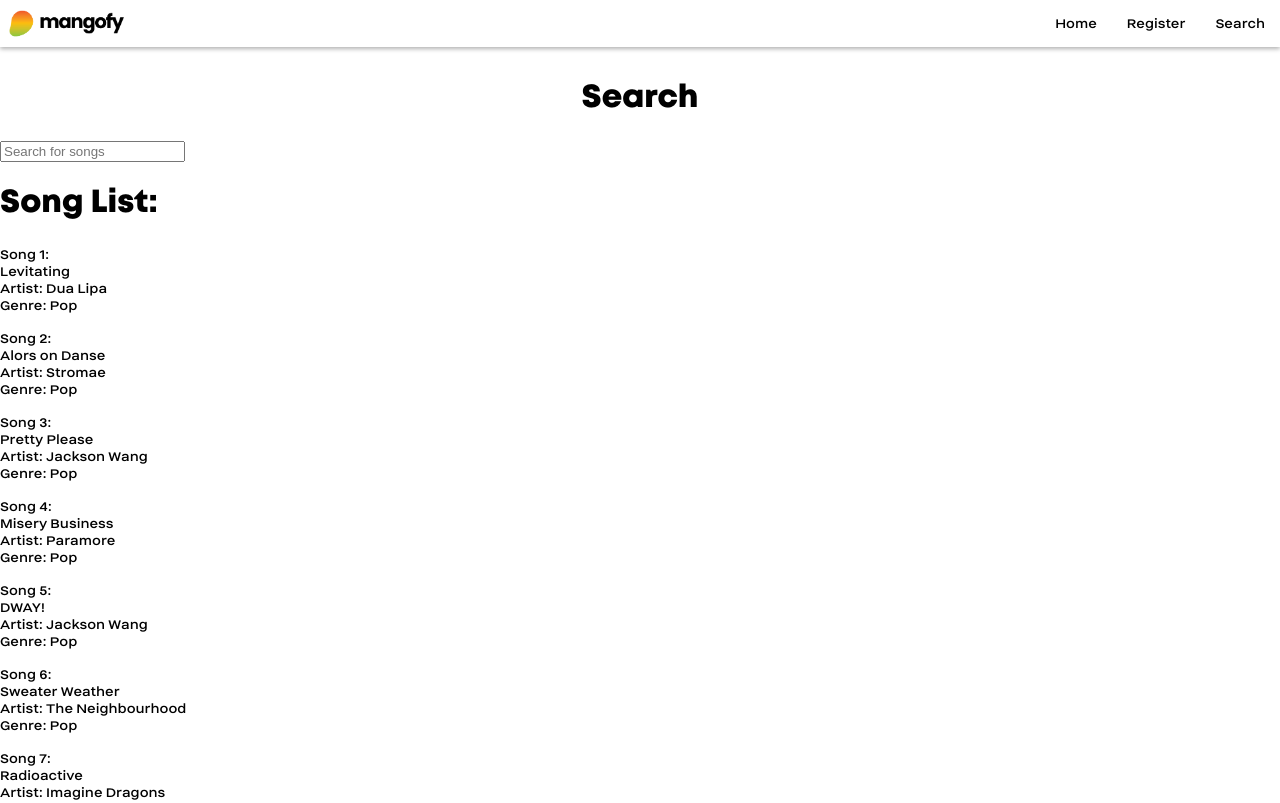
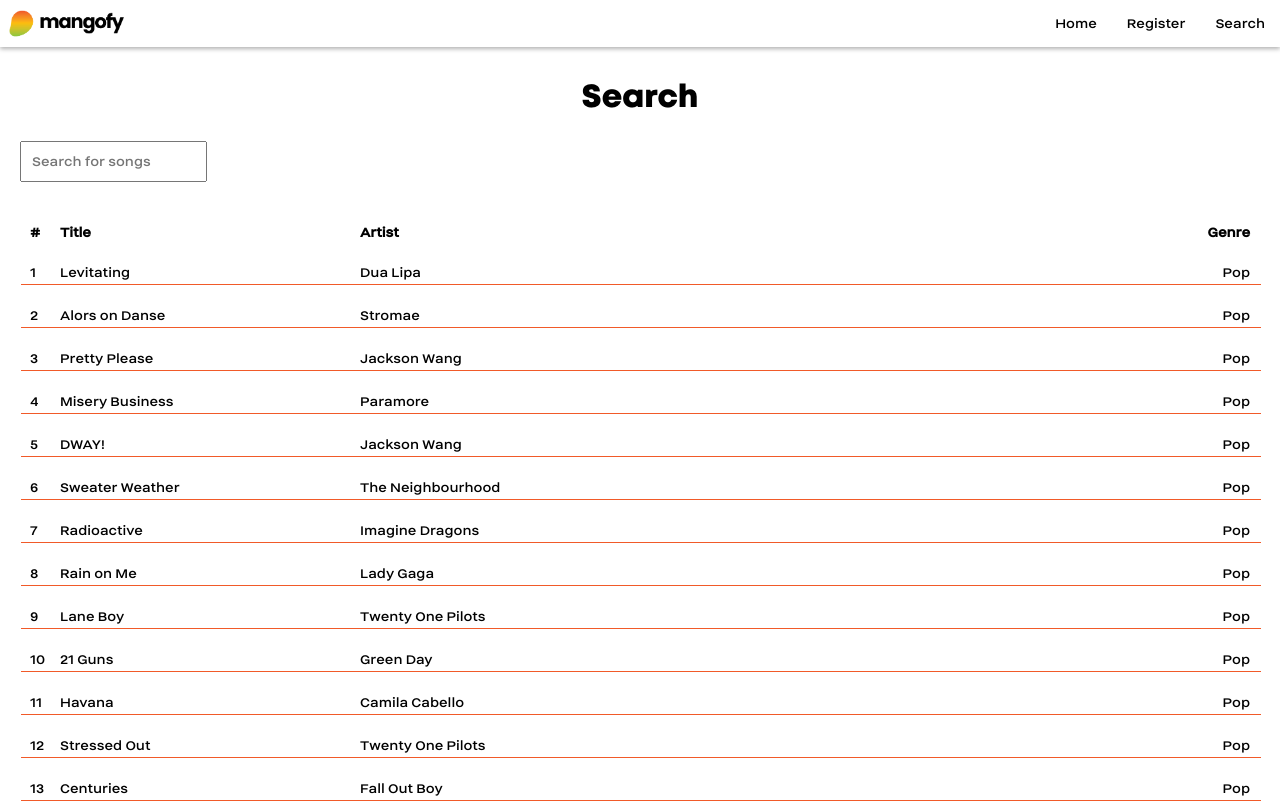
Before and after one commit to jreysp/mangofy, a React (Create React App) app: page /search in a window 1280 px wide. Shown: the top 803 px of the page. Built offline with nearby package versions, Linux system fonts and the light colour scheme; no server answers.

Commit message:
Stylized song list on search page

```diff
--- a/src/App.css
+++ b/src/App.css
@@ -73,6 +73,55 @@
 
 li a:hover {
   color:#F15A29;
+}
+
+.search input {
+  padding-left: 10px;
+  padding-top: 10px;
+  padding-bottom: 10px;
+  font-size: 16px;
+  font-family: "Helmet";
+  color: black;
+  margin-bottom: 20px;
+  margin-left: 20px
+}
+
+.song {
+  padding: 1px;
+  width: 100%;
+}
+
+.song li {
+  float: left;
+  display: block;
+  list-style-type: none;
+}
+
+.song hr {
+  margin: 20px;
+  height: 1px;
+  border: none;
+  background-color: #F15A29
+}
+
+.song_name {
+  position: absolute;
+  left: 60px;
+}
+
+.song_number {
+  position: absolute;
+  left: 30px;
+}
+
+.song_artist {
+  position: absolute;
+  left: 360px;
+}
+
+.song_genre {
+  position: absolute;
+  right: 30px;
 }
 
 .home {
--- a/src/routes/Search.js
+++ b/src/routes/Search.js
@@ -1,11 +1,24 @@
 import { Link } from 'react-router-dom';
+import { useState } from 'react'
 import parseSongs from '../backend/search.js'
 
 function Search() {
+
+    const [searchString, setSearchString] = useState("")
+
     return (
         <div className="search">
             <h1 className="center">Search</h1>
             <SearchBar/>
+            <h4>
+                <div className="song">
+                    <li className="song_number">#</li>
+                    <li className="song_name">Title</li>
+                    <li className="song_artist">Artist</li>
+                    <li className="song_genre">Genre</li>
+                    <div><br/></div>
+                </div>
+            </h4>
             <DisplaySongs input = {search("Pop")}/>
         </div>
     );
@@ -41,8 +54,8 @@
     //var all_songs = search(search_term);
 
     var array = [];
-    var html_obj = <h1>Song List:</h1>;
-    array.push(html_obj);
+    /*var html_obj = <h1>Song List:</h1>;
+    array.push(html_obj);*/
     console.log(all_songs);
     //console.log(all_songs.input.length);
    for(var i = 0; i < all_songs.input.length; i++)
@@ -51,12 +64,20 @@
     const artist = all_songs.input[i].artist;
     const genre = all_songs.input[i].genre;
 
-    var temp = <div><p>
+    /*var temp = <div><p>
       Song {i+1}:<br></br>
       {name}<br></br>
       Artist: {artist}<br></br>
       Genre: {genre}<br></br>
-      </p></div>;
+      </p></div>;*/
+
+      var temp = <div className="song">
+        <li className="song_number">{i+1}</li>
+        <li className="song_name">{name}</li>
+        <li className="song_artist">{artist}</li>
+        <li className="song_genre">{genre}</li>
+        <div><hr/></div>
+      </div>
     array.push(temp);
    }
    return array;
```
